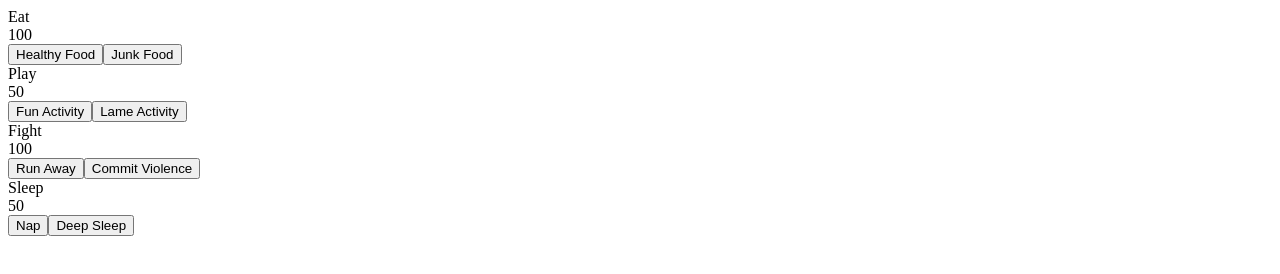
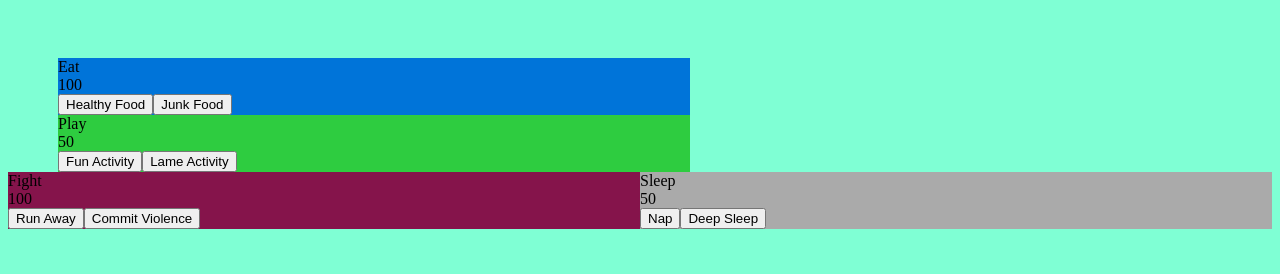
Before and after one commit to samueltrejo/tamagotchi, a website built with webpack: page src/index.html in a window 1280 px wide. Built offline with nearby package versions, Linux system fonts and the light colour scheme.

Commit message:
quadrant functionality

```diff
--- a/src/javascripts/components/eat.js
+++ b/src/javascripts/components/eat.js
@@ -1,4 +1,6 @@
 import util from '../helpers/util';
+
+import './styles/eat.scss';
 
 let full = 100;
 
--- a/src/javascripts/components/fight.js
+++ b/src/javascripts/components/fight.js
@@ -1,4 +1,6 @@
 import util from '../helpers/util';
+
+import './styles/fight.scss';
 
 let strength = 100;
 
--- a/src/javascripts/components/play.js
+++ b/src/javascripts/components/play.js
@@ -1,4 +1,6 @@
 import util from '../helpers/util';
+
+import './styles/play.scss';
 
 let fun = 50;
 
--- a/src/javascripts/components/sleep.js
+++ b/src/javascripts/components/sleep.js
@@ -1,4 +1,6 @@
 import util from '../helpers/util';
+
+import './styles/sleep.scss';
 
 let energy = 50;
 
--- /dev/null
+++ b/src/javascripts/components/styles/eat.scss
@@ -0,0 +1,6 @@
+#eat {
+  background-color: #0074D9;
+  width: 50%;
+  margin-left: 50px;
+  margin-top: 50px;
+}
--- /dev/null
+++ b/src/javascripts/components/styles/fight.scss
@@ -0,0 +1,4 @@
+#fight {
+  background-color: #85144b;
+  width: 50%;
+}
--- /dev/null
+++ b/src/javascripts/components/styles/play.scss
@@ -0,0 +1,5 @@
+#play {
+  background-color: #2ECC40;
+  margin-left: 50px;
+  width: 50%;
+}
--- /dev/null
+++ b/src/javascripts/components/styles/sleep.scss
@@ -0,0 +1,4 @@
+#sleep {
+  background-color: #AAAAAA;
+  width: 50%;
+}
--- a/src/styles/main.scss
+++ b/src/styles/main.scss
@@ -1,3 +1,12 @@
+* {
+  box-sizing: border-box;
+}
+
 body {
-  background-color: white;
+  background-color: aquamarine;
+
+  #app {
+    display: flex;
+    flex-wrap: wrap;
+  }
 }
```
